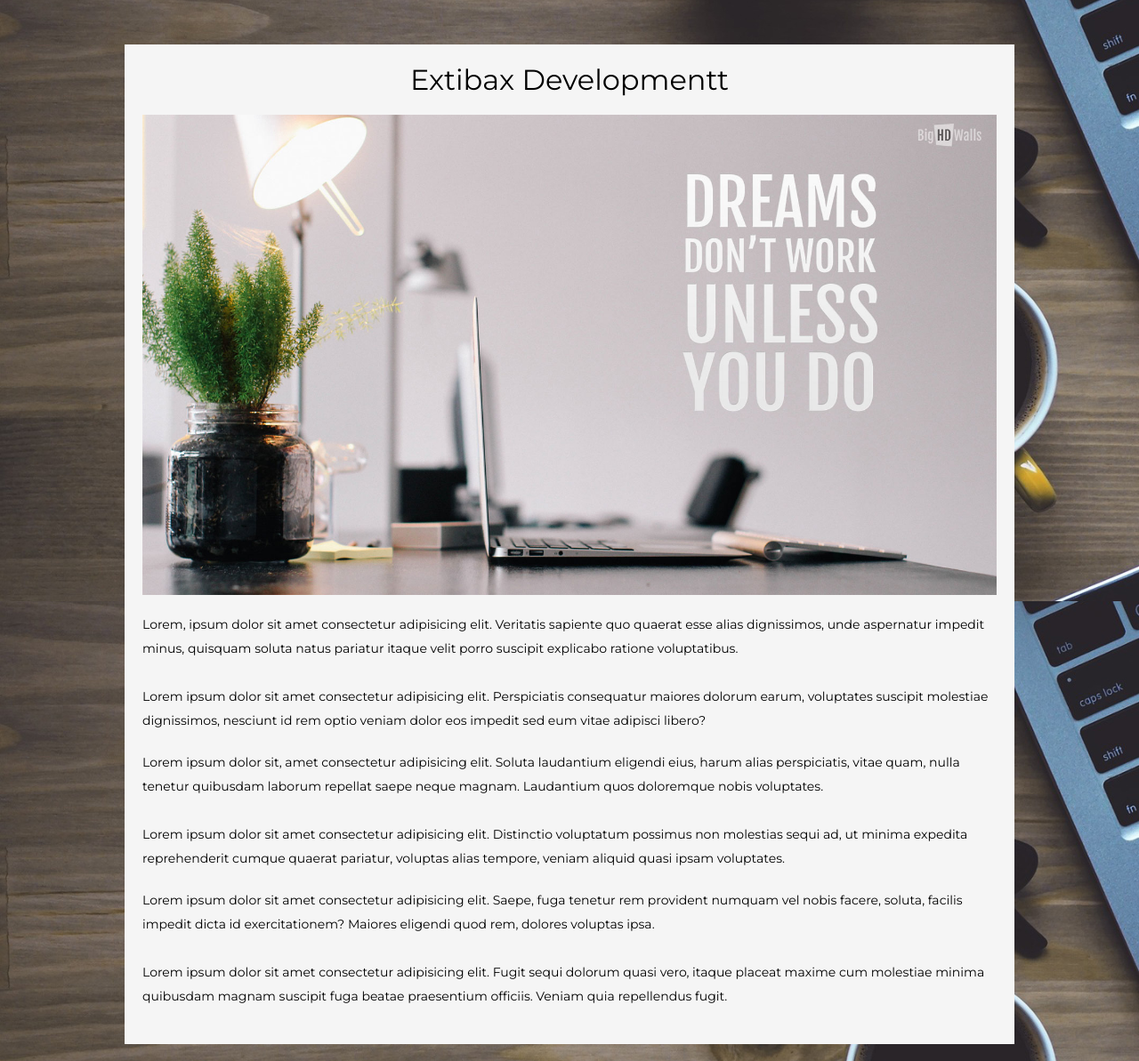
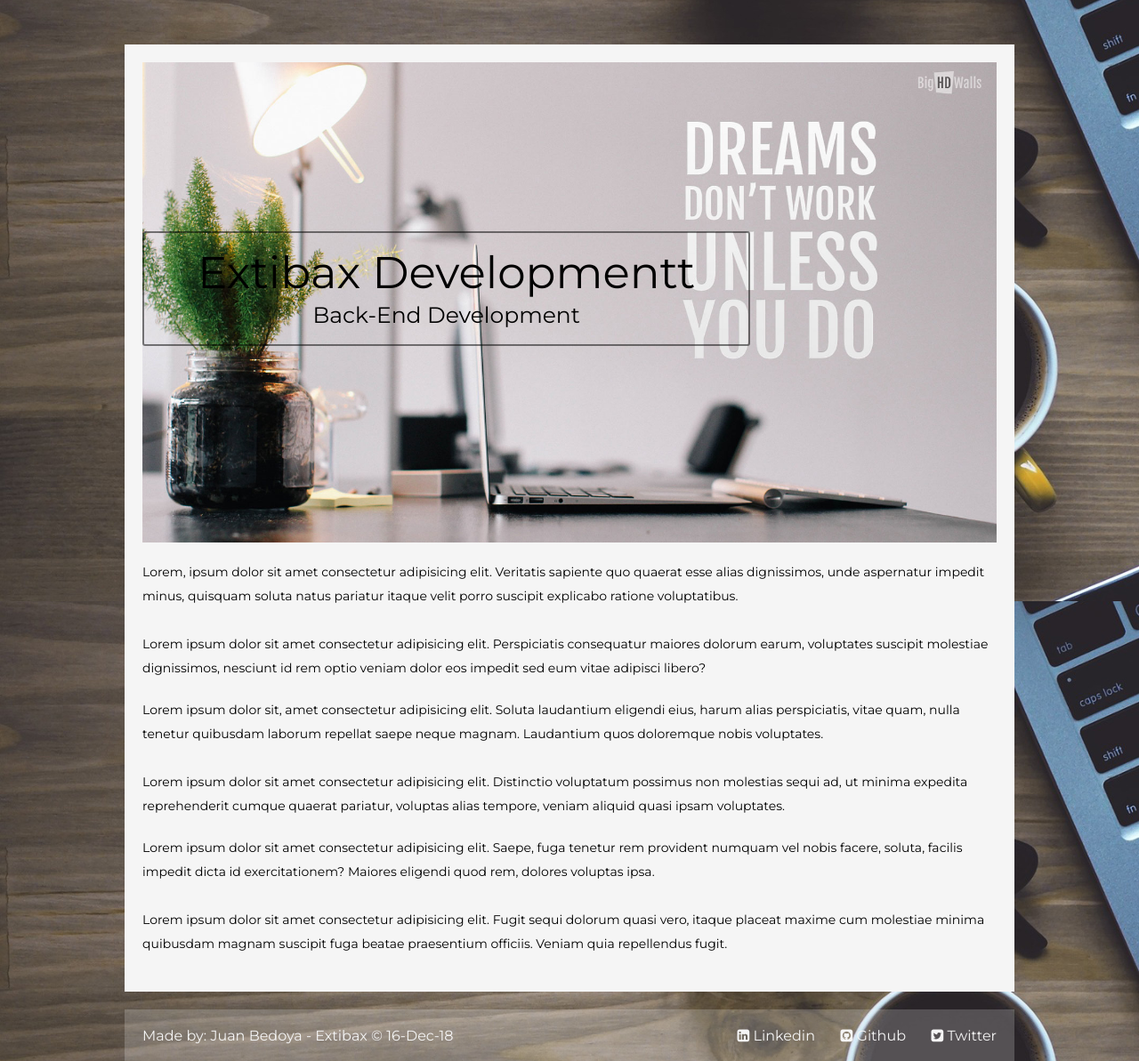
Before and after one commit to Extibax/Extibax-Portfolio-V1-CSS3-JS, a PHP site: page / in a window 1280 px wide. Shown: the part 124-1317 px from the top of the page at 89% size. Run offline with PHP 8.4, Linux system fonts and the light colour scheme.

Commit message:
Extibax Development

```diff
--- a/css/style.css
+++ b/css/style.css
@@ -62,6 +62,8 @@ header .menu ul li a:hover {
     background: rgba(255, 255, 255, .2);
 }
 
+/* TODO: Reestablecer el cuadro con el nombre */
+
 .main {
     background: #F5F5F5;
     color: #000;
@@ -78,11 +80,45 @@ header .menu ul li a:hover {
     vertical-align: top;
 }
 
-.main article h2 {
+/* .main article h2 {
     margin-bottom: 20px;
     font-weight: normal;
     font-size: 32px;
     text-align: center;
+} */
+
+.main article .container-text {
+    display: flex;
+    justify-content: center;
+    align-content: center;
+    margin: 190px 0;
+    position: absolute;
+}
+
+.main article .container-text .text {
+    border: 2px solid rgba(0, 0, 0, 0.5);
+    border-radius: 3px;
+    display: inline-block;
+    text-align: center;
+    padding: 20px 60px;
+}
+
+.main article .container-text .text h1,
+.main article .container-text .text h2 {
+    color: #000;
+    font-weight: 300;
+    margin: 0;
+}
+
+.main article .container-text .text .name {
+    margin-bottom: 10px;
+    font-size: 50px;
+    line-height: 50px;
+}
+
+.main article .container-text .text .profesion {
+    font-size: 25px;
+    line-height: 25px;
 }
 
 .main article p {
--- a/index.html
+++ b/index.html
@@ -33,24 +33,41 @@
         </header>
         <section class="main">
             <article>
-                <h2>Extibax Developmentt</h2>
+                <div class="container-text">
+                    <div class="text">
+                        <h1 class="name">Extibax Developmentt</h1>
+                        <h2 class="profesion">Back-End Development</h2>
+                    </div>
+                </div>
                 <div class="thumb">
                     <img src="img/Work.jpg" alt="I love PHP">
                 </div>
                 <p>
-                    Lorem, ipsum dolor sit amet consectetur adipisicing elit. Veritatis sapiente quo quaerat esse alias dignissimos, unde aspernatur impedit minus, quisquam soluta natus pariatur itaque velit porro suscipit explicabo ratione voluptatibus.
+                    Lorem, ipsum dolor sit amet consectetur adipisicing elit. Veritatis sapiente quo quaerat esse alias
+                    dignissimos, unde aspernatur impedit minus, quisquam soluta natus pariatur itaque velit porro
+                    suscipit explicabo ratione voluptatibus.
                     <br><br>
-                    Lorem ipsum dolor sit amet consectetur adipisicing elit. Perspiciatis consequatur maiores dolorum earum, voluptates suscipit molestiae dignissimos, nesciunt id rem optio veniam dolor eos impedit sed eum vitae adipisci libero?
+                    Lorem ipsum dolor sit amet consectetur adipisicing elit. Perspiciatis consequatur maiores dolorum
+                    earum, voluptates suscipit molestiae dignissimos, nesciunt id rem optio veniam dolor eos impedit
+                    sed eum vitae adipisci libero?
                 </p>
                 <p>
-                    Lorem ipsum dolor sit, amet consectetur adipisicing elit. Soluta laudantium eligendi eius, harum alias perspiciatis, vitae quam, nulla tenetur quibusdam laborum repellat saepe neque magnam. Laudantium quos doloremque nobis voluptates.
+                    Lorem ipsum dolor sit, amet consectetur adipisicing elit. Soluta laudantium eligendi eius, harum
+                    alias perspiciatis, vitae quam, nulla tenetur quibusdam laborum repellat saepe neque magnam.
+                    Laudantium quos doloremque nobis voluptates.
                     <br><br>
-                    Lorem ipsum dolor sit amet consectetur adipisicing elit. Distinctio voluptatum possimus non molestias sequi ad, ut minima expedita reprehenderit cumque quaerat pariatur, voluptas alias tempore, veniam aliquid quasi ipsam voluptates.
+                    Lorem ipsum dolor sit amet consectetur adipisicing elit. Distinctio voluptatum possimus non
+                    molestias sequi ad, ut minima expedita reprehenderit cumque quaerat pariatur, voluptas alias
+                    tempore, veniam aliquid quasi ipsam voluptates.
                 </p>
                 <p>
-                    Lorem ipsum dolor sit amet consectetur adipisicing elit. Saepe, fuga tenetur rem provident numquam vel nobis facere, soluta, facilis impedit dicta id exercitationem? Maiores eligendi quod rem, dolores voluptas ipsa.
+                    Lorem ipsum dolor sit amet consectetur adipisicing elit. Saepe, fuga tenetur rem provident numquam
+                    vel nobis facere, soluta, facilis impedit dicta id exercitationem? Maiores eligendi quod rem,
+                    dolores voluptas ipsa.
                     <br><br>
-                    Lorem ipsum dolor sit amet consectetur adipisicing elit. Fugit sequi dolorum quasi vero, itaque placeat maxime cum molestiae minima quibusdam magnam suscipit fuga beatae praesentium officiis. Veniam quia repellendus fugit.
+                    Lorem ipsum dolor sit amet consectetur adipisicing elit. Fugit sequi dolorum quasi vero, itaque
+                    placeat maxime cum molestiae minima quibusdam magnam suscipit fuga beatae praesentium officiis.
+                    Veniam quia repellendus fugit.
                 </p>
             </article>
         </section>
```
